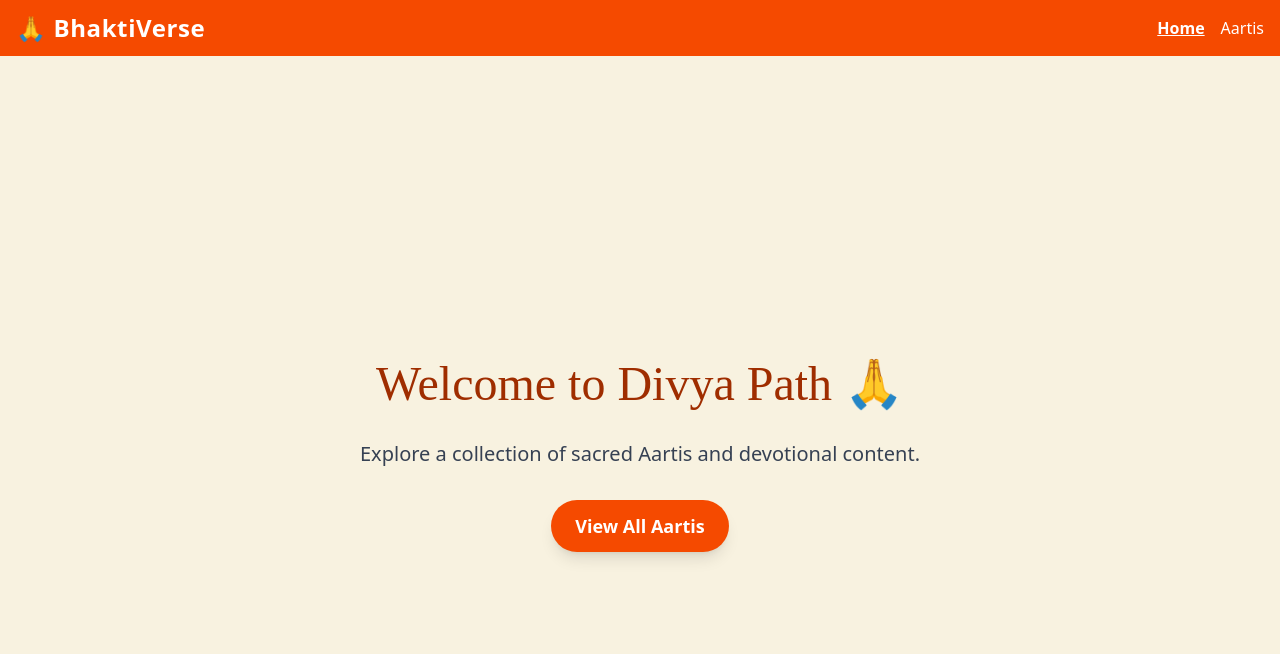
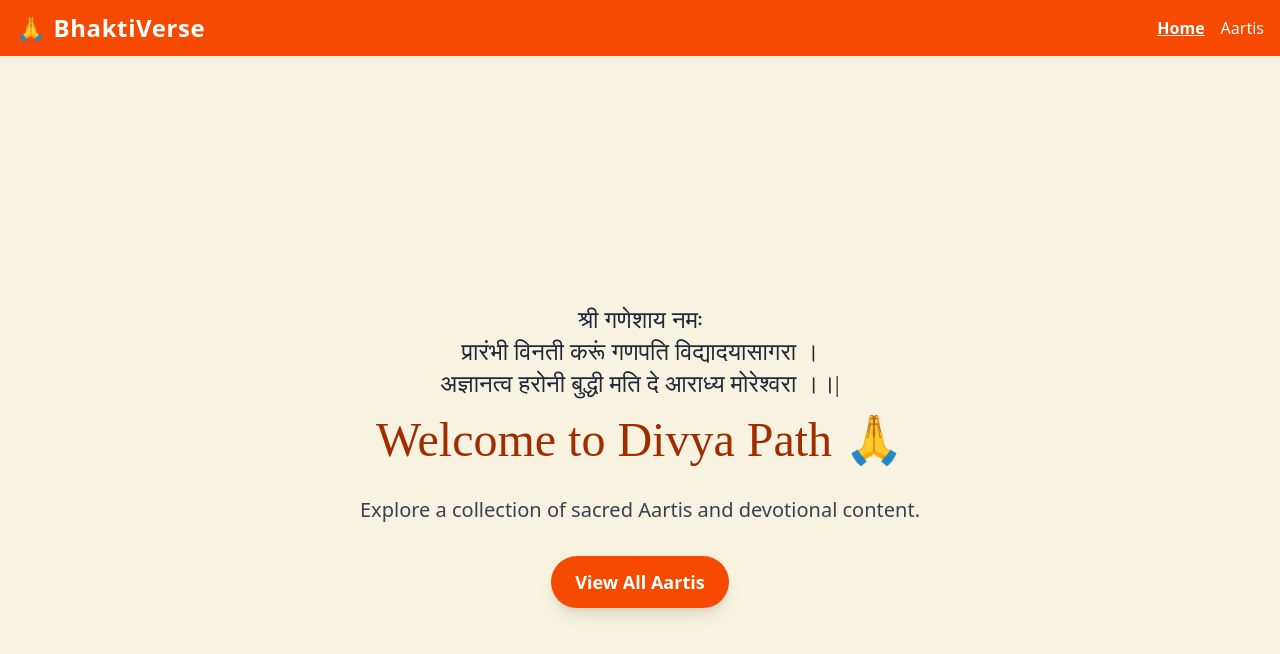
Before and after one commit to atharvabaodhankar/DivyaPath, a React (Vite) app: page / in a window 1280 px wide. Shown: the top 654 px of the page. Built offline with nearby package versions, Linux system fonts and the light colour scheme; a web font is replaced by a local one.

Commit message:
feat(Home): add Sanskrit prayer text above welcome message
The prayer text is added to enhance the spiritual atmosphere of the homepage and provide traditional Sanskrit blessings to visitors.

```diff
--- a/src/pages/Home.jsx
+++ b/src/pages/Home.jsx
@@ -5,6 +5,11 @@ import { Link } from 'react-router-dom'
 function Home() {
   return (
     <div className="p-6 bg-[#f8f2e0] min-h-screen flex flex-col items-center justify-center text-center">
+      <p className="text-2xl font-devanagari mb-4 text-gray-800">
+        श्री गणेशाय नमः <br />
+        प्रारंभी विनती करूं गणपति विद्यादयासागरा ।<br />
+        अज्ञानत्व हरोनी बुद्धी मति दे आराध्य मोरेश्वरा ।।|
+      </p>
       <h1 className="text-5xl font-title mb-8 text-orange-800">Welcome to Divya Path 🙏</h1>
       <p className="text-xl text-gray-700 mb-8">
         Explore a collection of sacred Aartis and devotional content.
```
